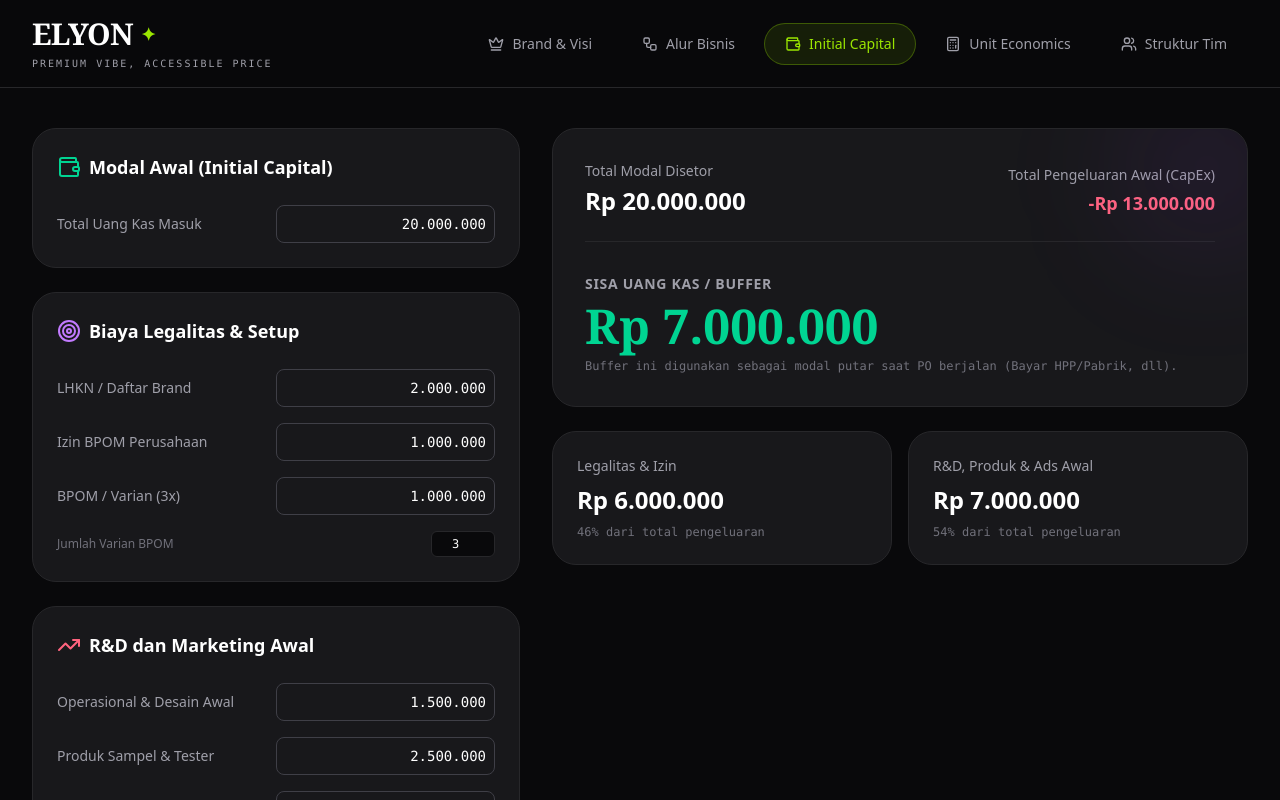
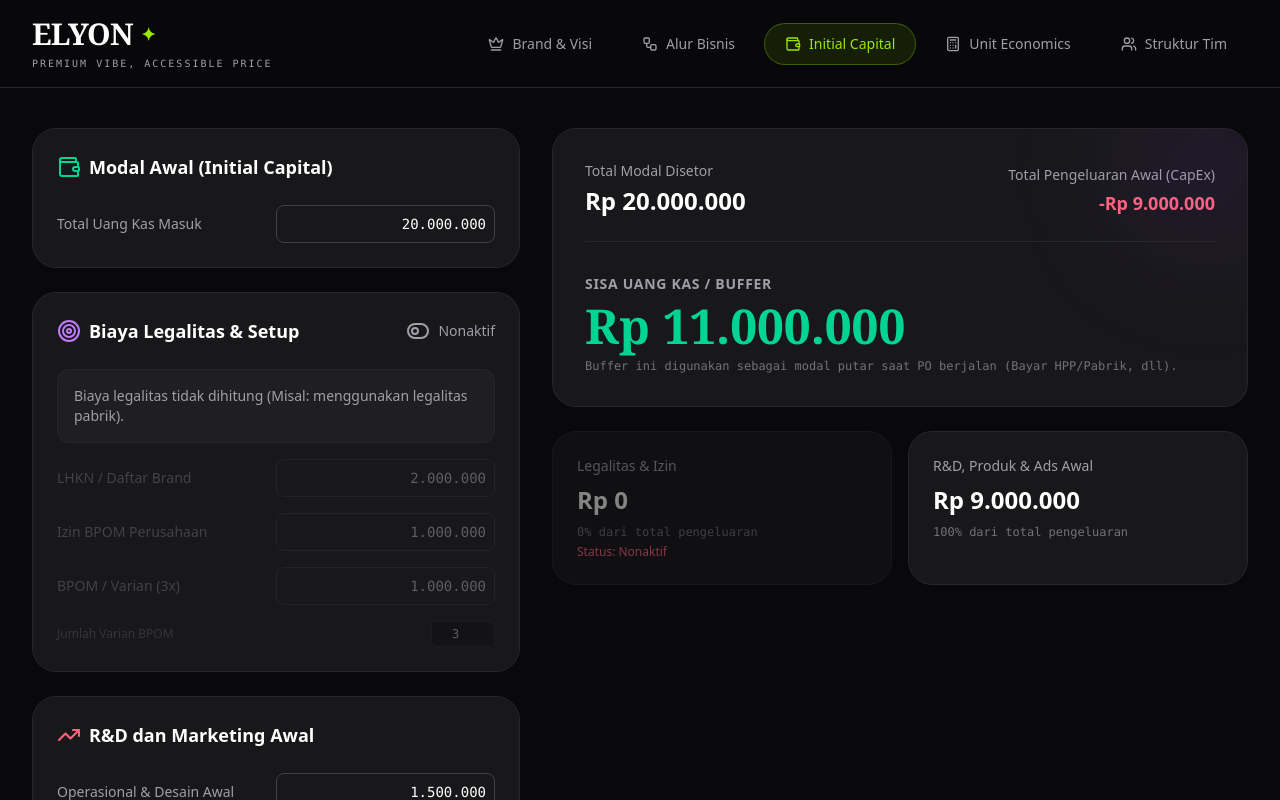
Before and after one commit to hanifjbg/elyon, a React (Vite) app: page / in a window 1280 px wide. Both pictures are taken after a click on the button "Initial Capital". Shown: the top 800 px of the page. Built offline with nearby package versions, Linux system fonts and the light colour scheme.

Commit message:
feat: add dynamic custom CapEx and legalitas toggle
- Introduce dynamic CapEx input fields to allow users to add or remove custom items.
- Add toggle for legalitas costs to control inclusion in the initial capital calculation.

```diff
--- a/src/App.tsx
+++ b/src/App.tsx
@@ -12,7 +12,11 @@
   Target,
   Megaphone,
   Truck,
-  Wallet
+  Wallet,
+  Plus,
+  X,
+  ToggleLeft,
+  ToggleRight
 } from 'lucide-react';
 
 // --- DATA KATALOG ABSH ---
@@ -247,6 +251,7 @@
   const [initialCapital, setInitialCapital] = useState(20000000);
 
   // Legalitas & Setup
+  const [useLegalitas, setUseLegalitas] = useState(false); // Default to off as per user request
   const [legalHaki, setLegalHaki] = useState(2000000);
   const [legalBpomPerusahaan, setLegalBpomPerusahaan] = useState(1000000);
   const [bpomVarianCount, setBpomVarianCount] = useState(3);
@@ -257,8 +262,31 @@
   const [samplingProduct, setSamplingProduct] = useState(2500000); // Beli sampel, tester, botol
   const [marketingInitial, setMarketingInitial] = useState(3000000); // PR Kit awal, Ads testing (Bakar Uang pertama)
 
-  const totalLegalitas = legalHaki + legalBpomPerusahaan + (bpomVarianCount * legalBpomPerVarian);
-  const totalRndMarketing = opsInitial + samplingProduct + marketingInitial;
+  // Dynamic Custom CapEx
+  const [customCapex, setCustomCapex] = useState<{ id: number; name: string; amount: number }[]>([
+    { id: 1, name: 'Pembuatan Website', amount: 1500000 },
+    { id: 2, name: 'Cetak Akrilik Display', amount: 500000 },
+  ]);
+
+  const handleAddCustomCapex = () => {
+    setCustomCapex([...customCapex, { id: Date.now(), name: 'Item Baru', amount: 0 }]);
+  };
+
+  const handleRemoveCustomCapex = (id: number) => {
+    setCustomCapex(customCapex.filter(item => item.id !== id));
+  };
+
+  const handleUpdateCustomCapexName = (id: number, name: string) => {
+    setCustomCapex(customCapex.map(item => item.id === id ? { ...item, name } : item));
+  };
+
+  const handleUpdateCustomCapexAmount = (id: number, amount: number) => {
+    setCustomCapex(customCapex.map(item => item.id === id ? { ...item, amount } : item));
+  };
+
+  const totalLegalitas = useLegalitas ? (legalHaki + legalBpomPerusahaan + (bpomVarianCount * legalBpomPerVarian)) : 0;
+  const totalCustomCapex = customCapex.reduce((sum, item) => sum + item.amount, 0);
+  const totalRndMarketing = opsInitial + samplingProduct + marketingInitial + totalCustomCapex;
   const totalCapEx = totalLegalitas + totalRndMarketing;
 
   const remainingCapital = initialCapital - totalCapEx;
@@ -279,10 +307,26 @@
         </div>
 
         <div className="bg-zinc-900 border border-zinc-800 rounded-3xl p-6">
-          <h3 className="text-lg font-bold text-white mb-6 flex items-center gap-2">
-            <Target className="text-purple-400" /> Biaya Legalitas & Setup
-          </h3>
-          <div className="space-y-4">
+          <div className="flex justify-between items-center mb-6">
+            <h3 className="text-lg font-bold text-white flex items-center gap-2">
+              <Target className="text-purple-400" /> Biaya Legalitas & Setup
+            </h3>
+            <button
+              onClick={() => setUseLegalitas(!useLegalitas)}
+              className="flex items-center gap-2 text-sm text-zinc-400 hover:text-white transition-colors"
+            >
+              {useLegalitas ? <ToggleRight className="text-purple-400" /> : <ToggleLeft />}
+              {useLegalitas ? 'Aktif' : 'Nonaktif'}
+            </button>
+          </div>
+
+          {!useLegalitas && (
+            <div className="p-4 bg-zinc-800/50 rounded-xl border border-zinc-800 text-sm text-zinc-400 mb-4">
+              Biaya legalitas tidak dihitung (Misal: menggunakan legalitas pabrik).
+            </div>
+          )}
+
+          <div className={`space-y-4 transition-opacity duration-300 ${!useLegalitas ? 'opacity-30 pointer-events-none' : ''}`}>
             <InputRow label="LHKN / Daftar Brand" value={legalHaki} onChange={setLegalHaki} step={500000} />
             <InputRow label="Izin BPOM Perusahaan" value={legalBpomPerusahaan} onChange={setLegalBpomPerusahaan} step={500000} />
             <div className="flex gap-2">
@@ -305,6 +349,48 @@
             <InputRow label="Operasional & Desain Awal" value={opsInitial} onChange={setOpsInitial} step={500000} />
             <InputRow label="Produk Sampel & Tester" value={samplingProduct} onChange={setSamplingProduct} step={500000} />
             <InputRow label="Marketing / Ads Testing" value={marketingInitial} onChange={setMarketingInitial} step={500000} />
+
+            <hr className="border-zinc-800 my-4" />
+            <div className="flex justify-between items-center mb-2">
+              <label className="text-sm text-zinc-400">Pengeluaran Lainnya (Dynamic)</label>
+              <button
+                onClick={handleAddCustomCapex}
+                className="text-xs bg-zinc-800 hover:bg-zinc-700 text-white px-2 py-1 rounded-md flex items-center gap-1 transition-colors"
+              >
+                <Plus size={14} /> Tambah
+              </button>
+            </div>
+
+            <div className="space-y-3">
+              {customCapex.map((item) => (
+                <div key={item.id} className="flex flex-col gap-2 p-3 bg-zinc-950 border border-zinc-800 rounded-xl">
+                  <div className="flex justify-between items-center gap-2">
+                    <input
+                      type="text"
+                      value={item.name}
+                      onChange={(e) => handleUpdateCustomCapexName(item.id, e.target.value)}
+                      className="flex-1 bg-transparent border-b border-zinc-800 px-1 py-1 text-sm text-white focus:border-rose-400 outline-none"
+                      placeholder="Nama Pengeluaran"
+                    />
+                    <button
+                      onClick={() => handleRemoveCustomCapex(item.id)}
+                      className="text-zinc-600 hover:text-rose-400 transition-colors p-1"
+                    >
+                      <X size={16} />
+                    </button>
+                  </div>
+                  <InputRow
+                    label="Alokasi (Rp)"
+                    value={item.amount}
+                    onChange={(val: number) => handleUpdateCustomCapexAmount(item.id, val)}
+                    step={100000}
+                  />
+                </div>
+              ))}
+              {customCapex.length === 0 && (
+                <p className="text-xs text-zinc-600 italic text-center py-2">Tidak ada pengeluaran tambahan.</p>
+              )}
+            </div>
           </div>
         </div>
       </div>
@@ -336,15 +422,16 @@
         </div>
 
         <div className="grid grid-cols-1 md:grid-cols-2 gap-4">
-          <div className="bg-zinc-900 border border-zinc-800 p-6 rounded-3xl">
+          <div className={`bg-zinc-900 border border-zinc-800 p-6 rounded-3xl ${!useLegalitas ? 'opacity-50' : ''}`}>
             <p className="text-sm text-zinc-400 mb-2">Legalitas & Izin</p>
             <p className="text-2xl font-bold text-white">{formatRp(totalLegalitas)}</p>
-            <p className="text-xs font-mono text-zinc-500 mt-2">{Math.round((totalLegalitas/totalCapEx)*100 || 0)}% dari total pengeluaran</p>
+            <p className="text-xs font-mono text-zinc-500 mt-2">{totalCapEx > 0 ? Math.round((totalLegalitas/totalCapEx)*100) : 0}% dari total pengeluaran</p>
+            {!useLegalitas && <p className="text-xs text-rose-400 mt-1">Status: Nonaktif</p>}
           </div>
           <div className="bg-zinc-900 border border-zinc-800 p-6 rounded-3xl">
             <p className="text-sm text-zinc-400 mb-2">R&D, Produk & Ads Awal</p>
             <p className="text-2xl font-bold text-white">{formatRp(totalRndMarketing)}</p>
-            <p className="text-xs font-mono text-zinc-500 mt-2">{Math.round((totalRndMarketing/totalCapEx)*100 || 0)}% dari total pengeluaran</p>
+            <p className="text-xs font-mono text-zinc-500 mt-2">{totalCapEx > 0 ? Math.round((totalRndMarketing/totalCapEx)*100) : 0}% dari total pengeluaran</p>
           </div>
         </div>
 
```
